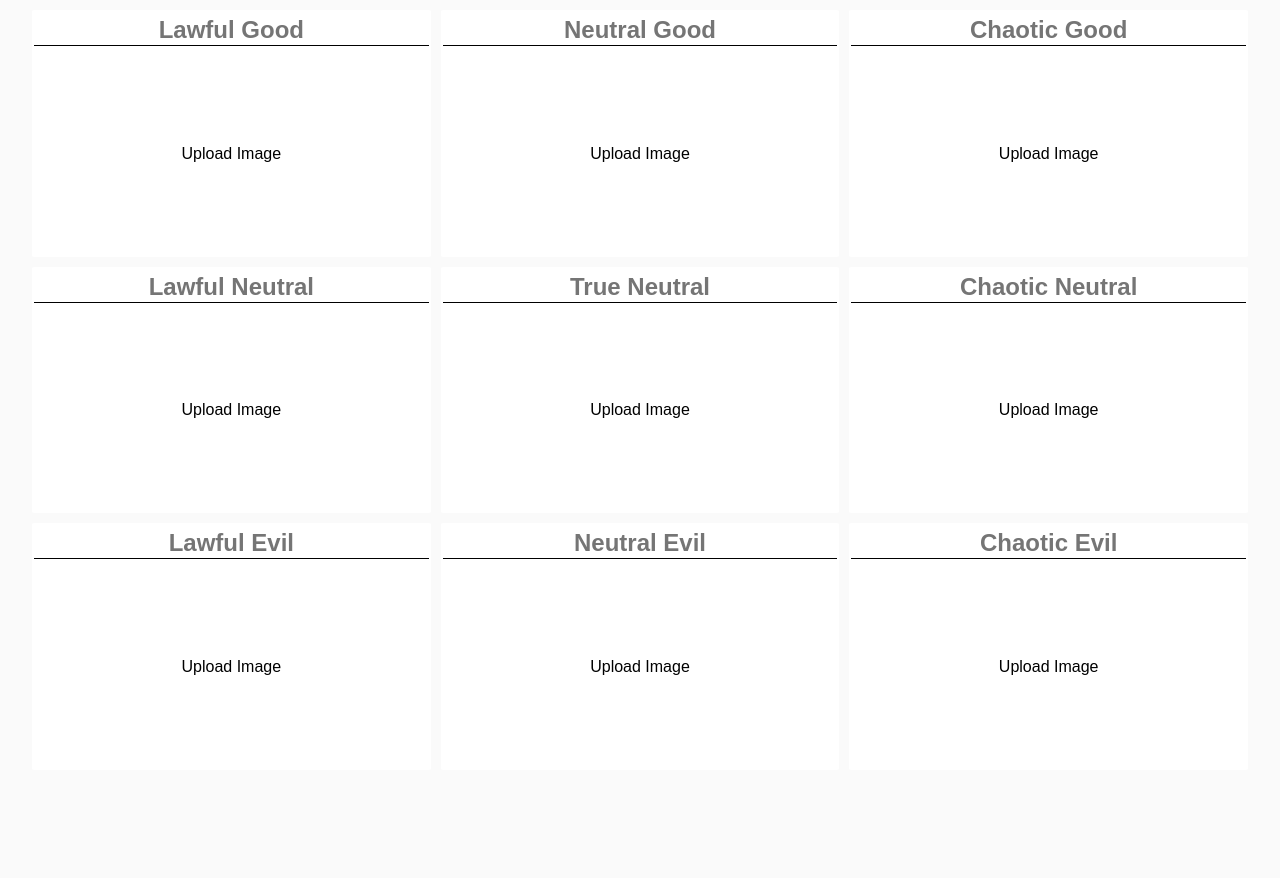
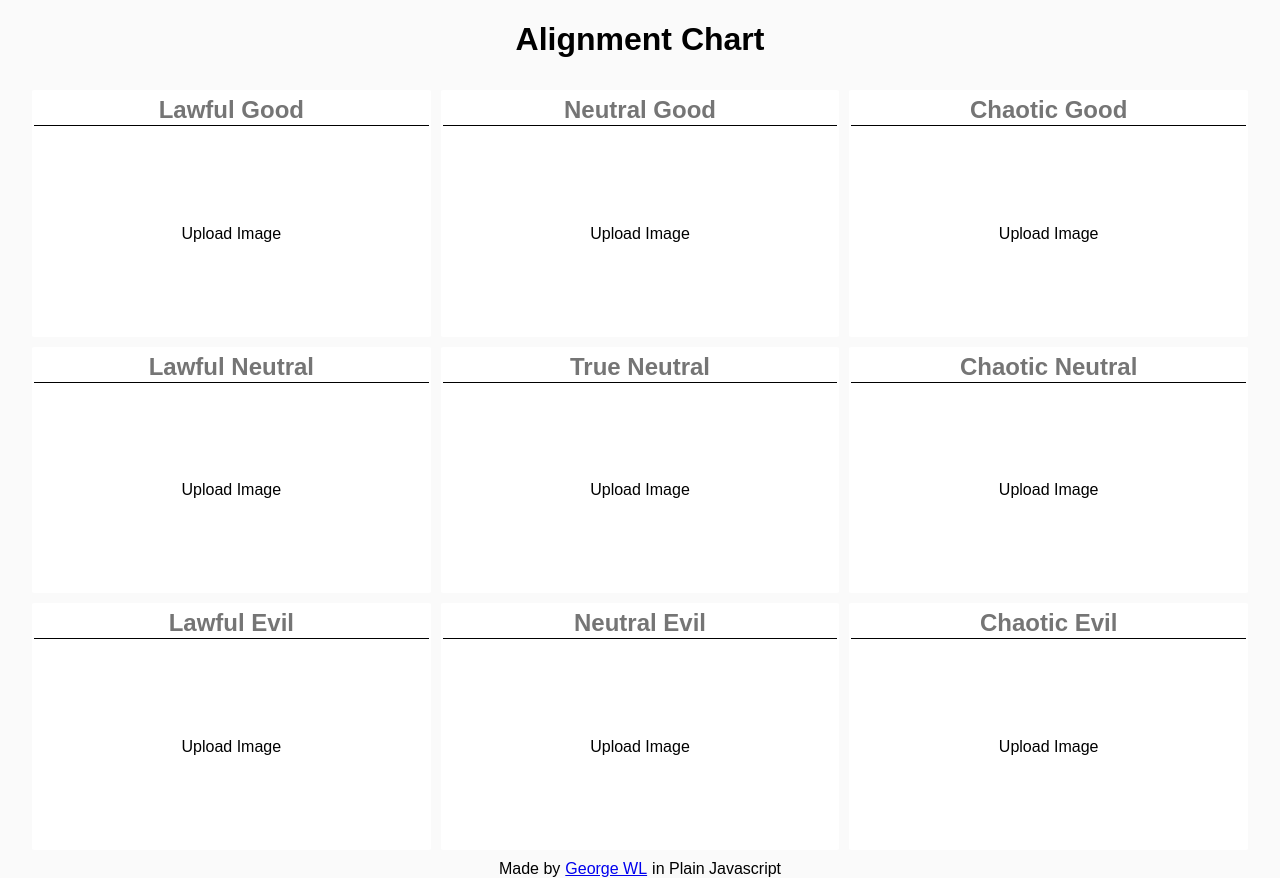
Before and after one commit to GeorgeWL/js-alignment-chart, a website built with Parcel: page index.html in a window 1280 px wide. Before the commit the page ends 810 px from the top, so only its background shows below. Built offline with nearby package versions, Linux system fonts and the light colour scheme.

Commit message:
header and footer add

```diff
--- a/index.html
+++ b/index.html
@@ -6,6 +6,9 @@
   </head>
 
   <body>
+    <header>
+      <h1>Alignment Chart</h1>
+    </header>
     <div id="app">
       <div class="card">
         <input
@@ -161,6 +164,13 @@
         </div>
       </div>
     </div>
+    <footer>
+      Made by
+      <a target="_blank" rel="noopener noreferrer" href="//georgewl.dev"
+        >George WL</a
+      >
+      in Plain Javascript
+    </footer>
     <script src="src/index.js"></script>
   </body>
 </html>
--- a/src/styles.css
+++ b/src/styles.css
@@ -17,6 +17,16 @@ body {
   grid-column-gap: 10px;
   grid-row-gap: 10px;
   margin: 10px auto;
+}
+header,
+footer {
+  width: 100%;
+  display: flex;
+  justify-content: center;
+  align-items: center;
+}
+footer a {
+  margin: 0 5px;
 }
 .card {
   width: 100%;
```
Also changed, not shown: src/index.js (+1 -9 lines).
